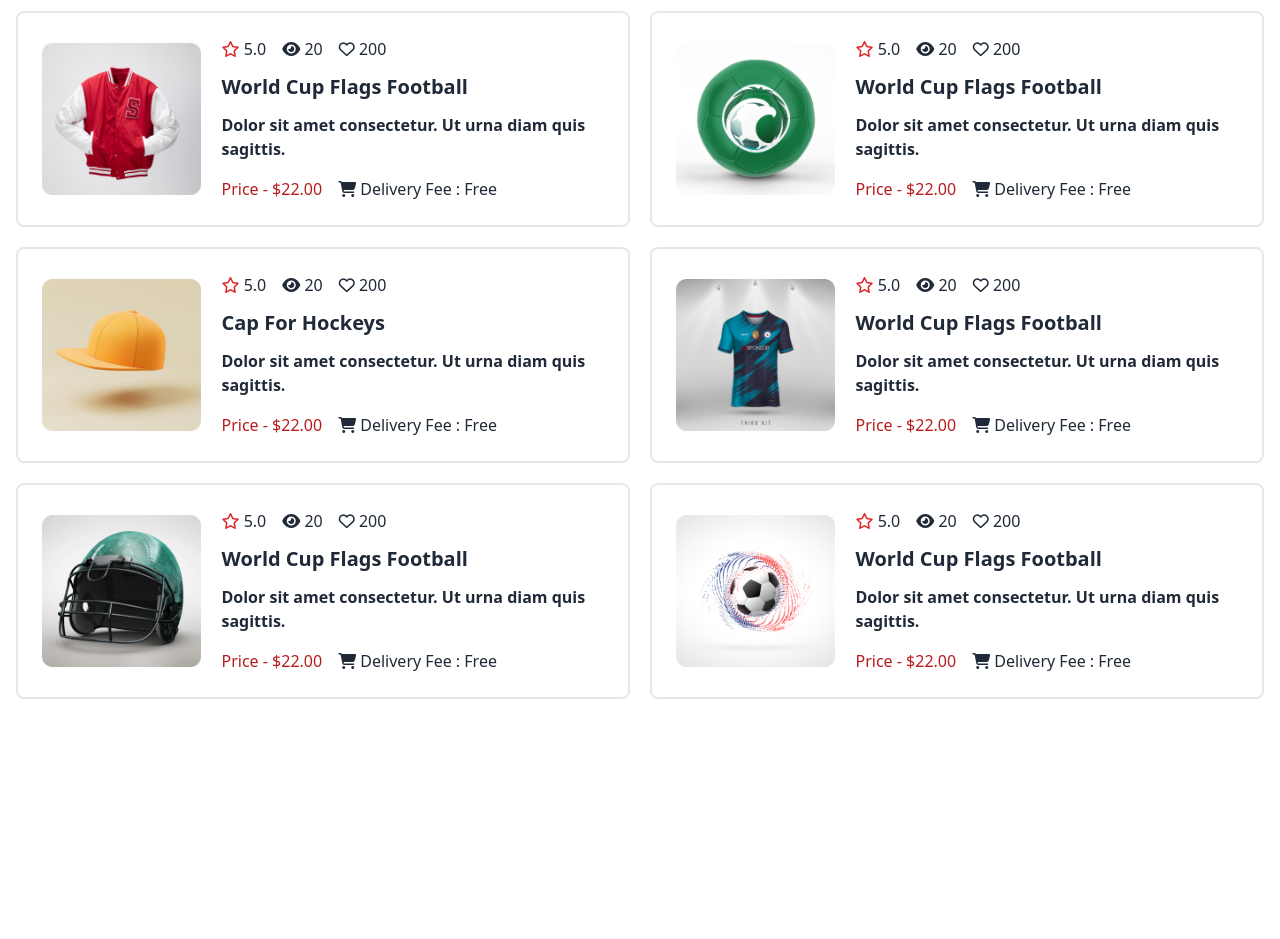
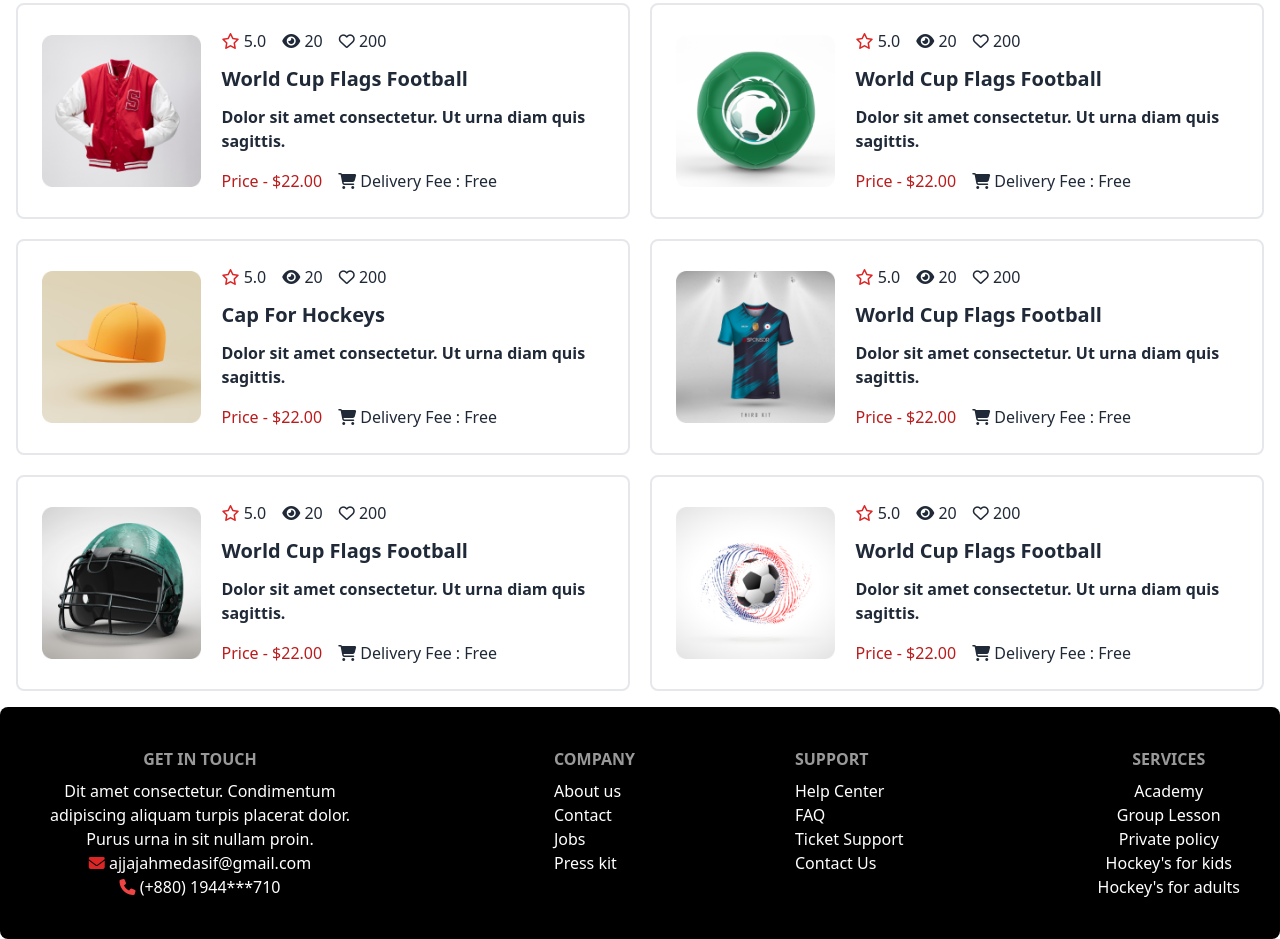
Before and after one commit to Ajjaj-Ahmed/hockey_club_website, a plain HTML site: page index.html in a window 1280 px wide. Shown: the part 1481-2420 px from the top of the page. Before the commit the page ends 2196 px from the top, so only its background shows below. Drawn offline with nearby package versions, Linux system fonts and the light colour scheme.

Commit message:
added footer section

```diff
--- a/index.html
+++ b/index.html
@@ -72,7 +72,7 @@
         </div>
         <div class="navbar-end flex gap-5 items-center">
           <i class="fa-solid fa-magnifying-glass"></i>
-          <button class="p-2 rounded-lg lg:p-4 bg-[#FF4240] text-white text-xl">Get Ticket</button>
+          <button class="p-1 rounded-lg lg:p-2 bg-[#FF4240] text-white text-xl">Get Ticket</button>
           <!-- <a class="btn bg-[#FF4240] text-white">Get Ticket</a> -->
         </div>
       </div>
@@ -145,6 +145,8 @@
         <p class="text-[16px] text-center"> consectetur. Condimentum dignissim adipiscing .</p>
       </div>
     </section>
+
+
 
     <!--New Products -->
     <section class=" mt-10 lg:mt-20">
@@ -288,6 +290,48 @@
 
     </section>
 
+    <footer class=" flex flex-col lg:flex-row  gap-10 bg-black text-white p-10 justify-between  rounded-lg">
+
+      <nav class="flex flex-col justify-center items-center ">
+        <header class="footer-title">Get In Touch</header>
+        <p class="w-80 text-center">Dit amet consectetur. Condimentum  adipiscing aliquam turpis placerat dolor.
+           Purus urna in sit nullam proin. </p>
+        <a class="link link-hover">
+          <i class="fa-solid fa-envelope text-red-600"></i>
+          ajjajahmedasif@gmail.com
+        </a>
+        <a class="link link-hover"><i class="fa-solid fa-phone text-red-500"></i>  (+880) 1944***710</a>
+      </nav>
+
+      <div class="flex flex-row justify-around lg:gap-x-40">
+        <nav class="flex flex-col">
+          <header class="footer-title">Company</header>
+            <a class="link link-hover">About us</a>
+            <a class="link link-hover">Contact</a>
+            <a class="link link-hover">Jobs</a>
+            <a class="link link-hover">Press kit</a>
+        </nav>
+
+        <nav class="flex flex-col ">
+          <header class="footer-title">Support</header>
+            <a class="link link-hover">Help Center</a>
+            <a class="link link-hover">FAQ</a>
+            <a class="link link-hover">Ticket Support</a>
+            <a class="link link-hover">Contact Us</a>
+        </nav>
+      </div>
+
+      <nav class="flex flex-col justify-center items-center">
+        <header class="footer-title text-[#fff]">Services</header>
+        <a class="link link-hover">Academy</a>
+        <a class="link link-hover">Group Lesson</a>
+        <a class="link link-hover">Private policy</a>
+        <a class="link link-hover">Hockey's for kids</a>
+        <a class="link link-hover">Hockey's for adults</a>
+      </nav>
+
+    </footer>
+
   </main>
 </body>
 
```
